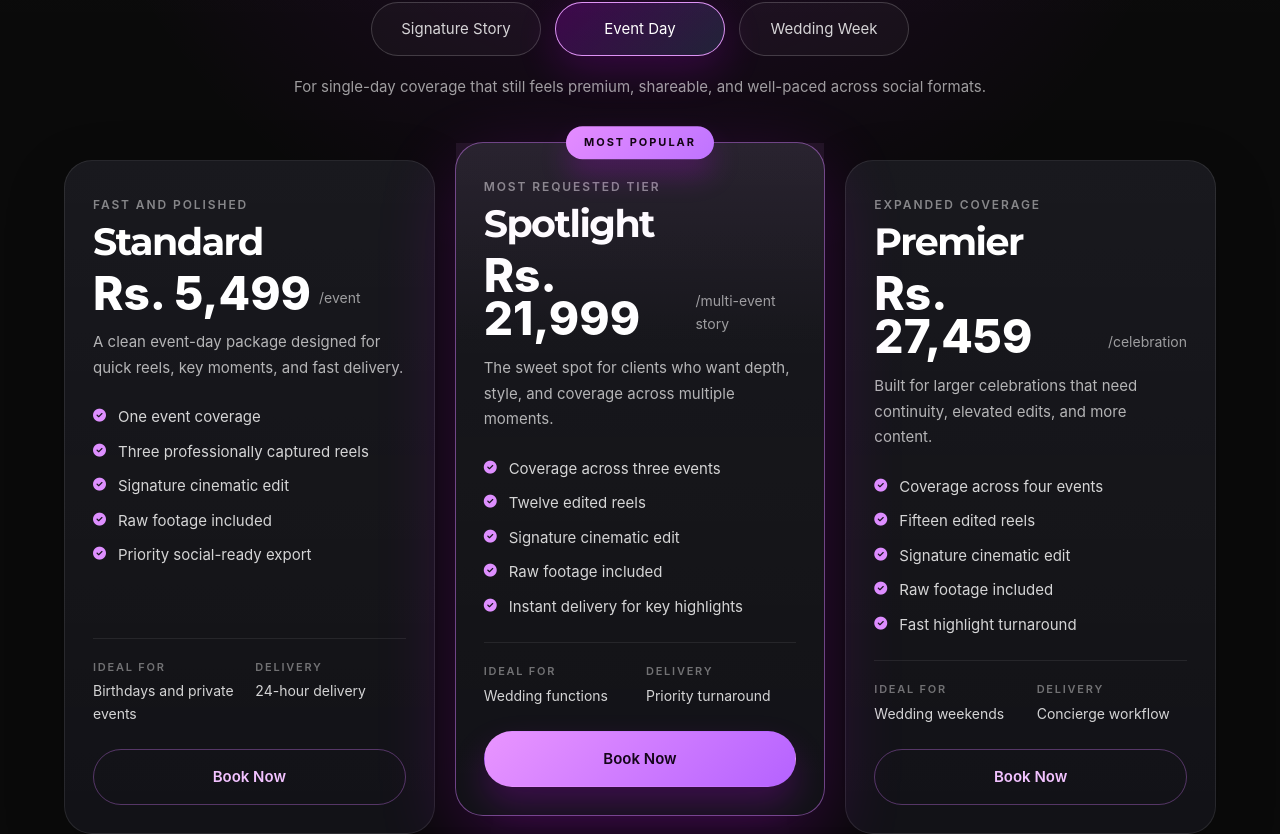
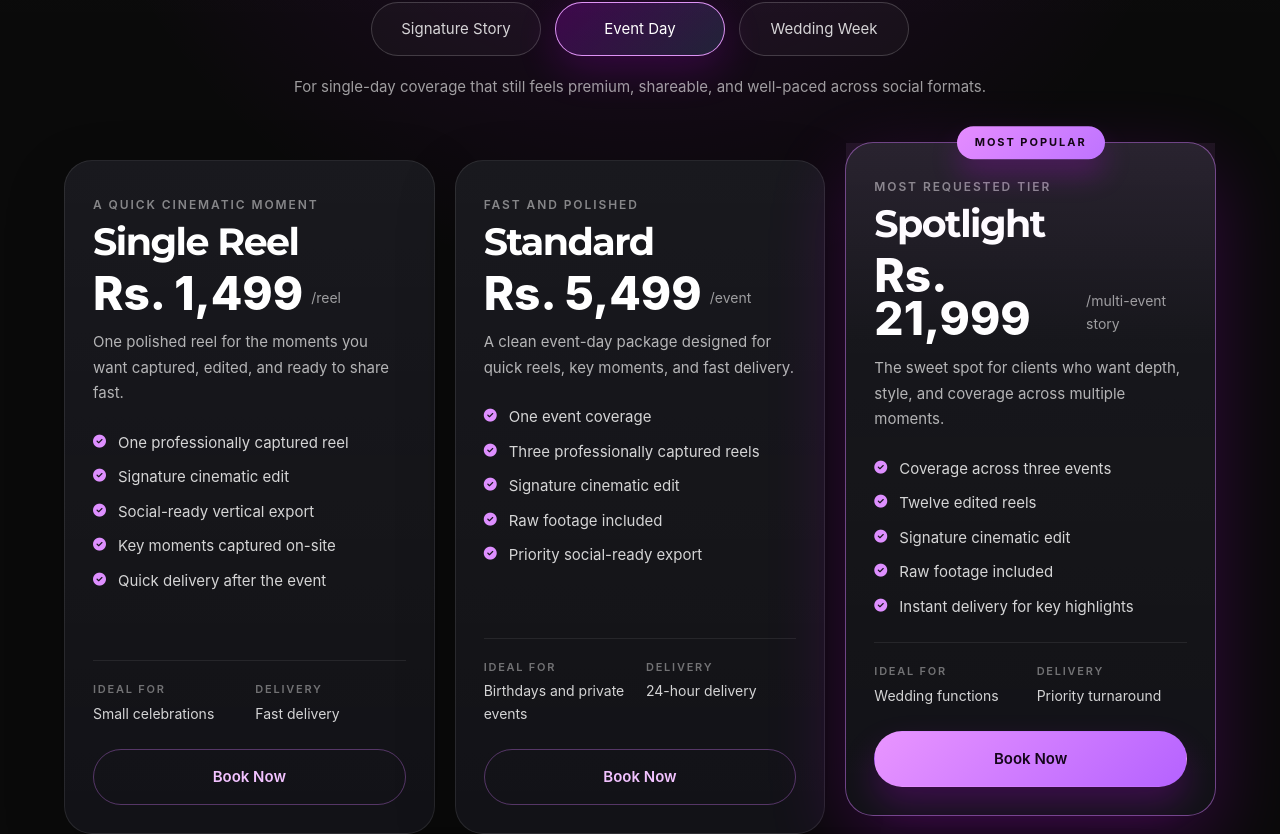
Before and after one commit to jaykumarkota/cinereelz, a React (Vite) app: page / in a window 1280 px wide. Shown: the part 3773-4607 px from the top of the page. Built offline with nearby package versions, Linux system fonts and the light colour scheme; a web font is replaced by a local one.

Commit message:
Added new Single reel package

```diff
--- a/src/components/Packages.jsx
+++ b/src/components/Packages.jsx
@@ -4,6 +4,22 @@ import goldLogo from '../assets/cinereelz-logo-gold.png';
 import weddingSample from '../assets/wedding-sample.jpeg';
 
 const packageCatalog = [
+    {
+        name: 'Single Reel',
+        price: 'Rs. 1,499',
+        unit: '/reel',
+        kicker: 'A quick cinematic moment',
+        description: 'One polished reel for the moments you want captured, edited, and ready to share fast.',
+        idealFor: 'Small celebrations',
+        delivery: 'Fast delivery',
+        features: [
+            'One professionally captured reel',
+            'Signature cinematic edit',
+            'Social-ready vertical export',
+            'Key moments captured on-site',
+            'Quick delivery after the event'
+        ]
+    },
     {
         name: 'Standard',
         price: 'Rs. 5,499',
@@ -75,14 +91,14 @@ const tierCollections = [
         id: 'love-story',
         label: 'Signature Story',
         description: 'For intimate celebrations and polished story-led coverage that still feels premium and social-ready.',
-        packageNames: ['Standard', 'Spotlight', 'Premier'],
+        packageNames: ['Single Reel', 'Standard', 'Spotlight'],
         featured: 'Spotlight'
     },
     {
         id: 'event-day',
         label: 'Event Day',
         description: 'For single-day coverage that still feels premium, shareable, and well-paced across social formats.',
-        packageNames: ['Standard', 'Spotlight', 'Premier'],
+        packageNames: ['Single Reel', 'Standard', 'Spotlight'],
         featured: 'Spotlight'
     },
     {
```
